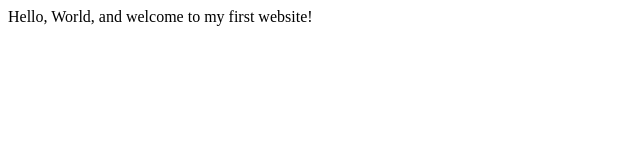
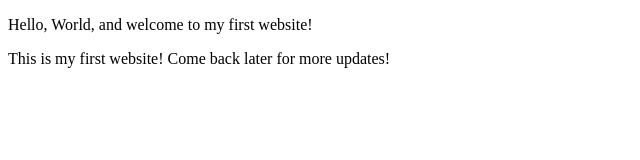
Before and after one commit to webbc22/webbc22.github.io, a plain HTML site: page index.html in a window 1280 px wide. Shown: the whole page, without its empty margins (0-640 px from the left). Drawn offline with Linux system fonts and the light colour scheme.

Commit message:
4/7 index
added brief website description and added author

```diff
--- a/index.html
+++ b/index.html
@@ -3,9 +3,11 @@
     <head>
         <meta charset="utf-8">
         <meta name="viewport" content="width=device-width, initial-scale=1.0">
-        <title>My First Website</title>
+        <meta name="author" content="Connor Webb">
+        <title>CE Truffaut | Web Developer</title>
     </head>
     <body>
-       Hello, World, and welcome to my first website!
+      <p>Hello, World, and welcome to my first website!</p>
+      <p>This is my first website! Come back later for more updates!</p>
     </body>
 </html>
```
